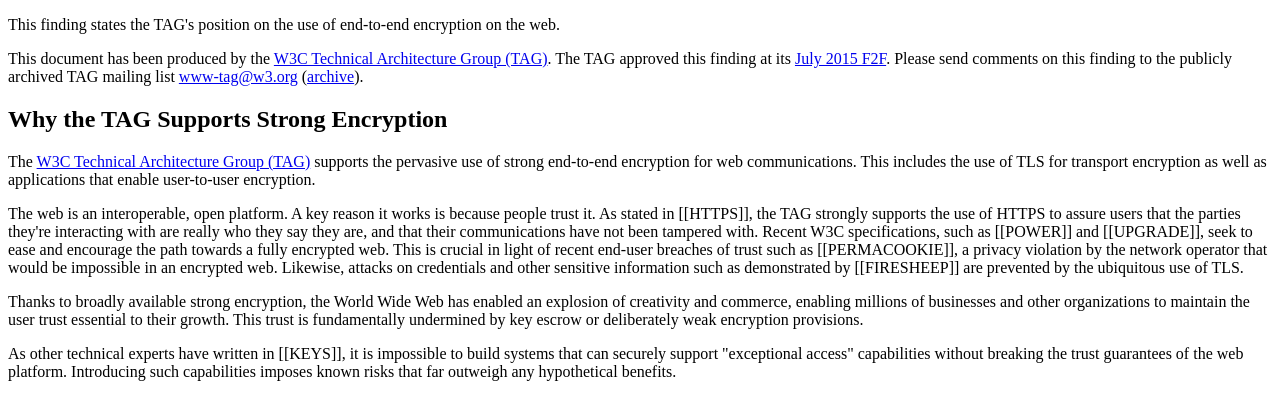
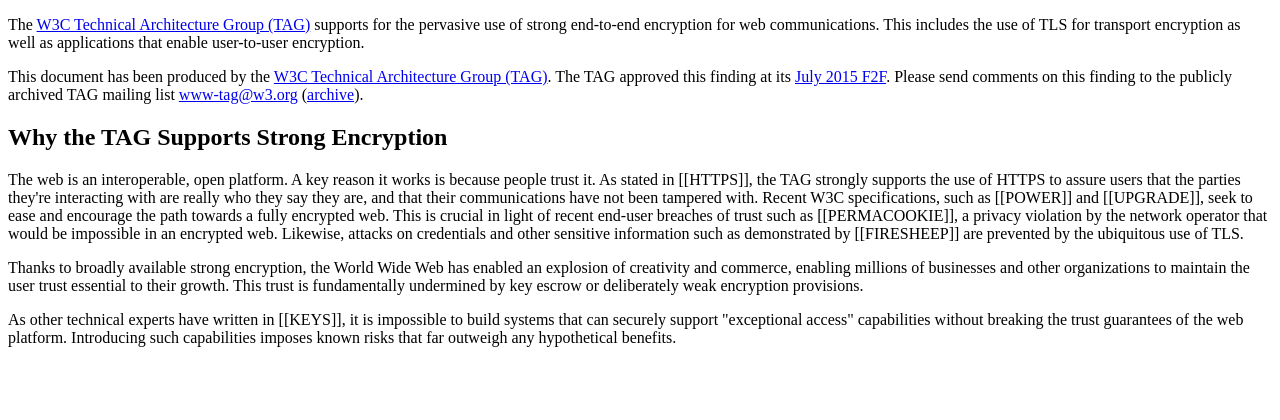
Before and after one commit to w3ctag/encryption-finding, a plain HTML site: page index.html in a window 1280 px wide. Drawn offline with Linux system fonts and the light colour scheme.

Commit message:
Change first body paragraph to abstract

```diff
--- a/index.html
+++ b/index.html
@@ -75,7 +75,7 @@
 </head>
 <body>
   <section id="abstract">
-      <p>This finding states the TAG's position on the use of end-to-end encryption on the web.</p>
+    <p>The <a href="https://www.w3.org/2001/tag/">W3C Technical Architecture Group (TAG)</a> supports for the pervasive use of strong end-to-end encryption for web communications. This includes the use of TLS for transport encryption as well as applications that enable user-to-user encryption.</p>
   </section>
   <section id="sotd">
       <p>This document has been produced by the <a href="https://www.w3.org/2001/tag/">W3C Technical
@@ -90,8 +90,6 @@
   <section>
     <h2>Why the TAG Supports Strong Encryption</h2>
 
-    <p>The <a href="https://www.w3.org/2001/tag/">W3C Technical Architecture Group (TAG)</a> supports the pervasive use of strong end-to-end encryption for web communications. This includes the use of TLS for transport encryption as well as applications that enable user-to-user encryption.</p>
-
     <p>The web is an interoperable, open platform. A key reason it works is because people trust it. As stated in [[HTTPS]], the TAG strongly supports the use of HTTPS to assure users that the parties they're interacting with are really who they say they are, and that their communications have not been tampered with. Recent W3C specifications, such as [[POWER]] and [[UPGRADE]], seek to ease and encourage the path towards a fully encrypted web. This is crucial in light of recent end-user breaches of trust such as [[PERMACOOKIE]], a privacy violation by the network operator that would be impossible in an encrypted web. Likewise, attacks on credentials and other sensitive information such as demonstrated by [[FIRESHEEP]] are prevented by the ubiquitous use of TLS.</p>
 
     <p>Thanks to broadly available strong encryption, the World Wide Web has enabled an explosion of creativity and commerce, enabling millions of businesses and other organizations to maintain the user trust essential to their growth. This trust is fundamentally undermined by key escrow or deliberately weak encryption provisions.</p>
```
